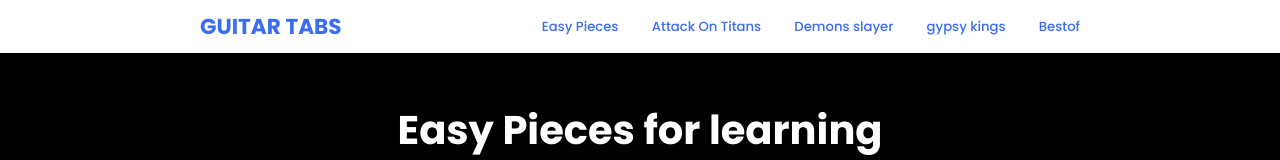
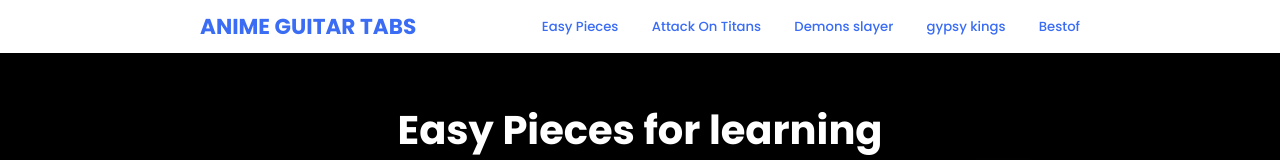
Before and after one commit to alaaazi/anime-guitar-tabs, a plain HTML site: page easy.html in a window 1280 px wide. Shown: the top 160 px of the page. Drawn offline with Linux system fonts and the light colour scheme.

Commit message:
Update easy.html

```diff
--- a/easy.html
+++ b/easy.html
@@ -10,7 +10,7 @@
   </head>
 
   <header>
-    <a href="index.html" class="logo"> GUITAR TABS</a>
+    <a href="index.html" class="logo"> ANIME GUITAR TABS</a>
     <nav class="navigation">
       <a href="easy.html"> Easy Pieces </a>
       <a href="aottabs.html" >Attack On Titans</a>
```
